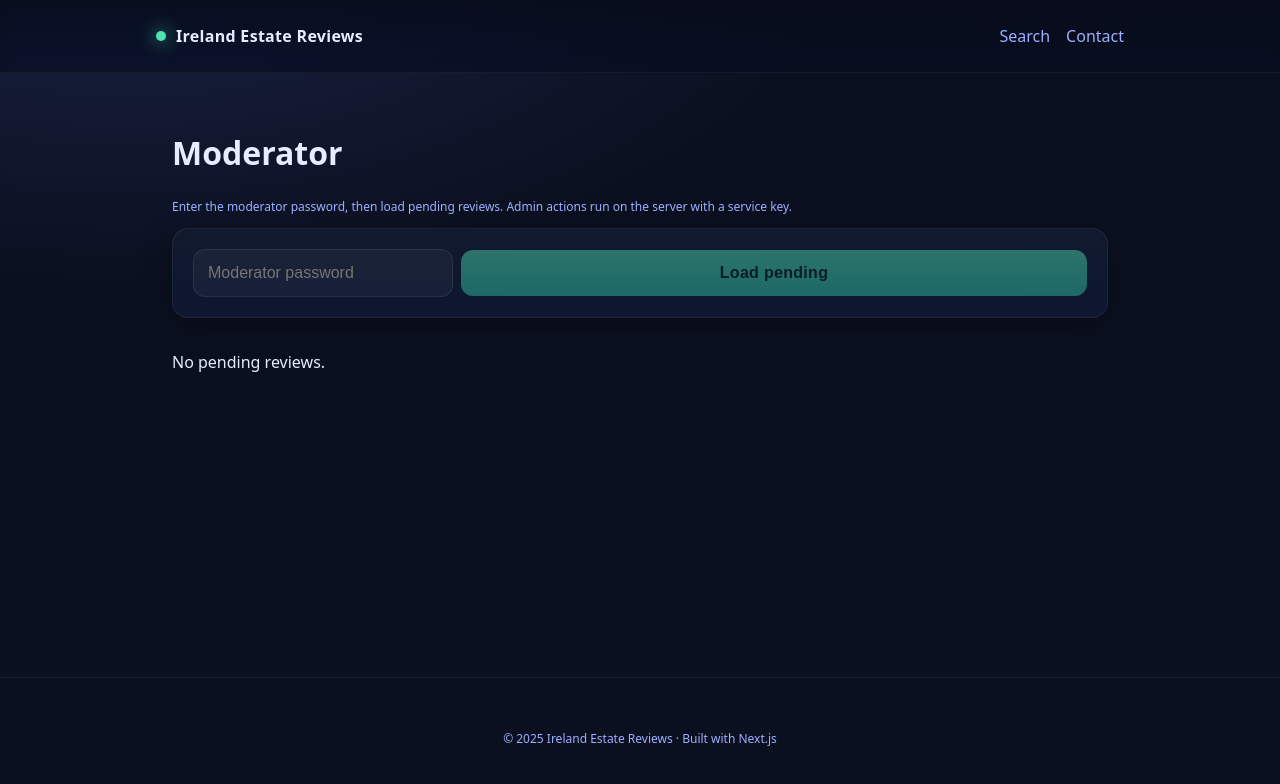
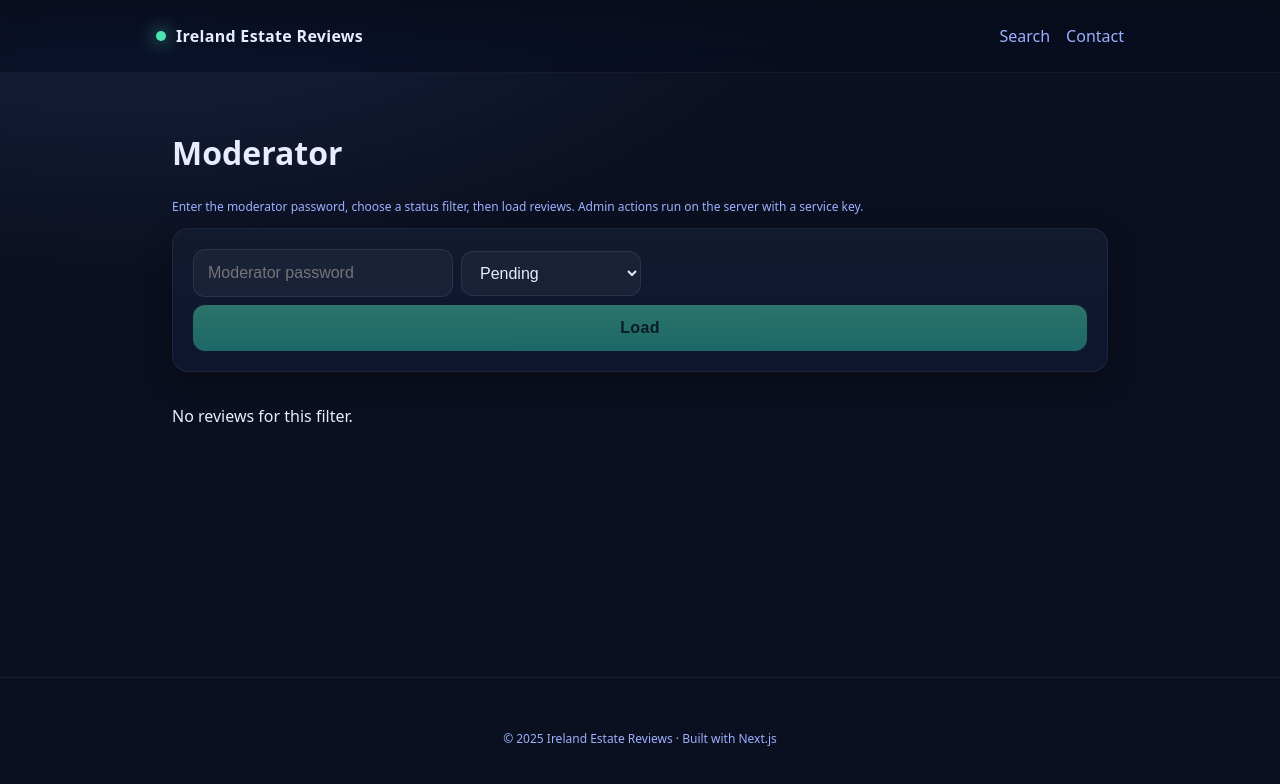
Before and after one commit to seamusk84/reviewer, a Next.js app: page /admin/moderate in a window 1280 px wide. Shown: the top 784 px of the page. Built offline with nearby package versions, Linux system fonts and the light colour scheme.

Commit message:
Update moderate.tsx

```diff
--- a/pages/admin/moderate.tsx
+++ b/pages/admin/moderate.tsx
@@ -20,6 +20,7 @@ const slug = (s: string) =>
 
 export default function Moderate() {
   const [token, setToken] = React.useState("");
+  const [status, setStatus] = React.useState<"pending" | "approved" | "rejected">("pending");
   const [reviews, setReviews] = React.useState<Review[]>([]);
   const [loading, setLoading] = React.useState(false);
   const [error, setError] = React.useState<string | null>(null);
@@ -33,7 +34,7 @@ export default function Moderate() {
     try {
       setLoading(true);
       setError(null);
-      const res = await fetch("/api/moderation?status=pending", {
+      const res = await fetch(`/api/moderation?status=${status}`, {
         headers: { Authorization: `Bearer ${token}` },
       });
       const json = await res.json();
@@ -46,9 +47,12 @@ export default function Moderate() {
     }
   }
 
-  async function act(id: string, action: "approve" | "reject") {
+  async function act(id: string, action: "approve" | "reject" | "delete") {
+    if (action === "delete" && !confirm("Delete this review permanently? This cannot be undone.")) {
+      return;
+    }
     const prev = reviews;
-    setReviews((r) => r.filter((x) => x.id !== id)); // optimistic remove
+    setReviews((r) => r.filter((x) => x.id !== id)); // optimistic removal
     try {
       const res = await fetch("/api/moderation", {
         method: "POST",
@@ -62,7 +66,7 @@ export default function Moderate() {
       if (!json.ok) throw new Error(json.error || "Action failed");
     } catch (e: any) {
       setError(e.message);
-      setReviews(prev); // rollback
+      setReviews(prev); // rollback on error
     }
   }
 
@@ -70,11 +74,11 @@ export default function Moderate() {
     <div style={{ maxWidth: 1000, margin: "32px auto", padding: "0 16px" }}>
       <h1>Moderator</h1>
       <p className="small">
-        Enter the moderator password, then load pending reviews. Admin actions
-        run on the server with a service key.
+        Enter the moderator password, choose a status filter, then load reviews.
+        Admin actions run on the server with a service key.
       </p>
 
-      <div className="card" style={{ display: "flex", gap: 8, alignItems: "center" }}>
+      <div className="card" style={{ display: "flex", gap: 8, alignItems: "center", flexWrap: "wrap" }}>
         <input
           className="input"
           type="password"
@@ -86,9 +90,23 @@ export default function Moderate() {
           }}
           style={{ maxWidth: 260 }}
         />
+
+        <select
+          className="input"
+          value={status}
+          onChange={(e) => setStatus(e.target.value as any)}
+          style={{ maxWidth: 180 }}
+          aria-label="Status filter"
+        >
+          <option value="pending">Pending</option>
+          <option value="approved">Approved</option>
+          <option value="rejected">Rejected</option>
+        </select>
+
         <button className="button" onClick={load} disabled={!token || loading}>
-          {loading ? "Loading…" : "Load pending"}
+          {loading ? "Loading…" : "Load"}
         </button>
+
         {error && (
           <span className="small" style={{ color: "#ffbdbd", marginLeft: 8 }}>
             {error}
@@ -123,13 +141,14 @@ export default function Moderate() {
             <p className="small" style={{ color: "#9db0ff" }}>
               By {r.name || "Anonymous"} {r.email ? `• ${r.email}` : ""}
             </p>
-            <div className="row" style={{ marginTop: 8 }}>
+            <div className="row" style={{ marginTop: 8, gap: 8 }}>
               <button className="button" onClick={() => act(r.id, "approve")}>Approve</button>
               <button className="button secondary" onClick={() => act(r.id, "reject")}>Reject</button>
+              <button className="button danger" onClick={() => act(r.id, "delete")}>Delete</button>
             </div>
           </div>
         ))}
-        {!loading && reviews.length === 0 && <p>No pending reviews.</p>}
+        {!loading && reviews.length === 0 && <p>No reviews for this filter.</p>}
       </div>
     </div>
   );
```
